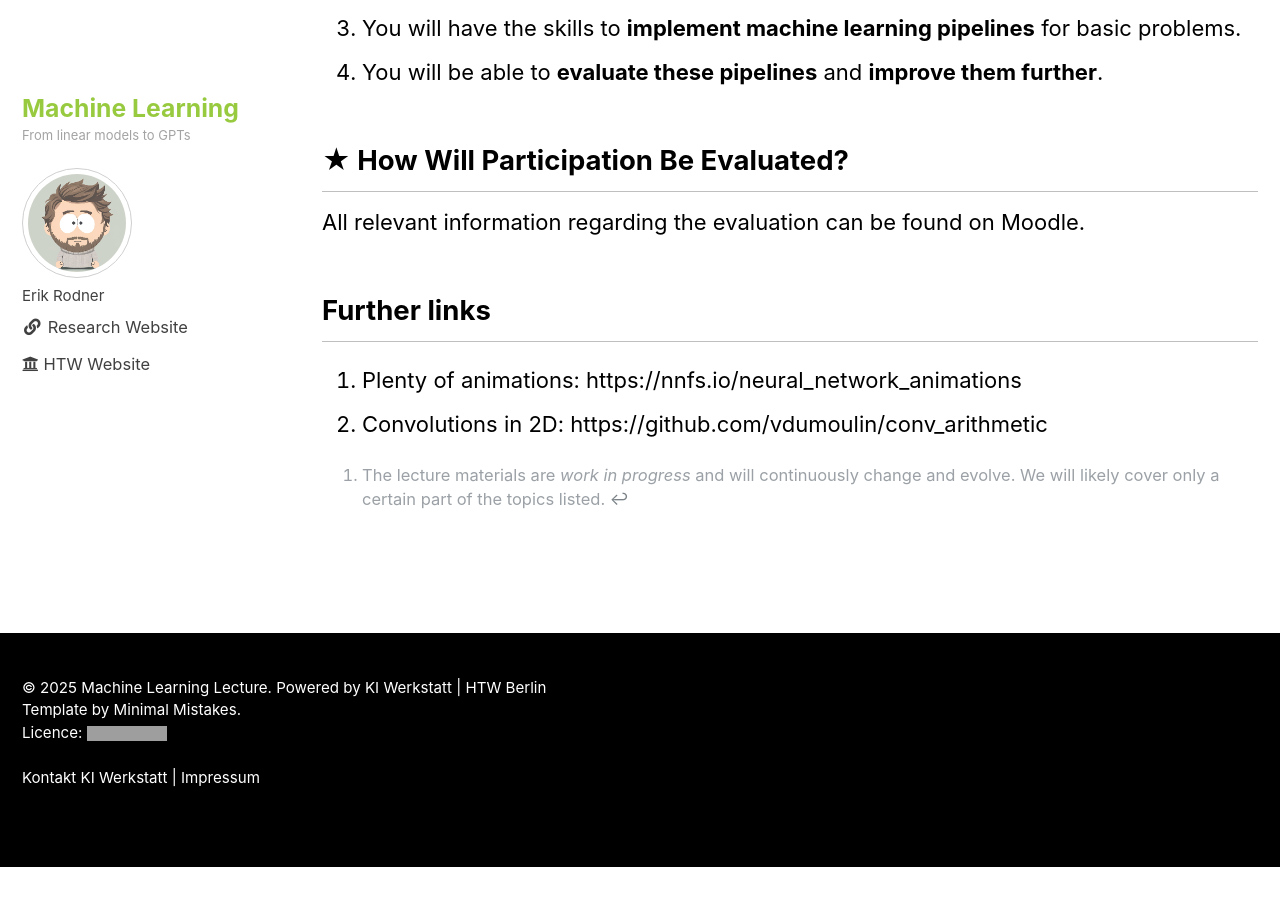
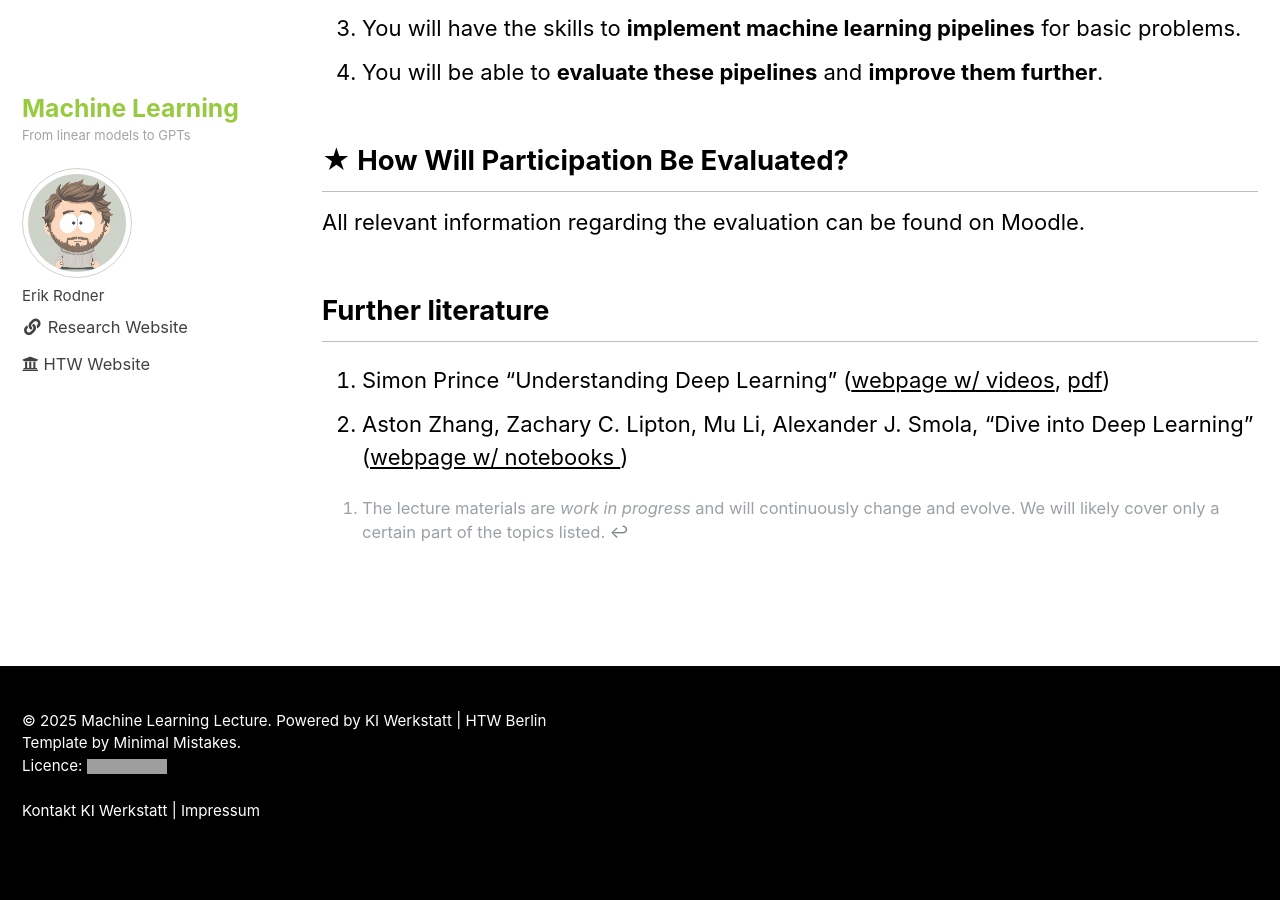
Before and after one commit to HTW-Berlin-KI-Werkstatt/ml-lecture, a Jekyll site: the page built from index.md, in a window 1280 px wide and 900 px high, scrolled down 2574 px. Built offline with Jekyll 4.4.1, drawn with Linux system fonts in a browser that asks for light colours; cached includes are drawn as plain includes; before the commit the page ends 3441 px from its top, so only the background shows below that; grey boxes are pictures that could not be loaded.

Commit message:
Book literature

```diff
--- a/index.md
+++ b/index.md
@@ -73,6 +73,6 @@ Specifically, we will deal with the following content: [^1]
 
 All relevant information regarding the evaluation can be found on Moodle.
 
-## Further links
-1. Plenty of animations: https://nnfs.io/neural_network_animations
-2. Convolutions in 2D: https://github.com/vdumoulin/conv_arithmetic
+## Further literature
+1. Simon Prince "Understanding Deep Learning" ([webpage w/ videos](https://udlbook.github.io/udlbook/), [pdf](https://github.com/udlbook/udlbook/releases/download/v5.00/UnderstandingDeepLearning_11_21_24_C.pdf))
+2. Aston Zhang, Zachary C. Lipton, Mu Li, Alexander J. Smola, "Dive into Deep Learning" ([webpage w/ notebooks ](https://d2l.ai/))
```
